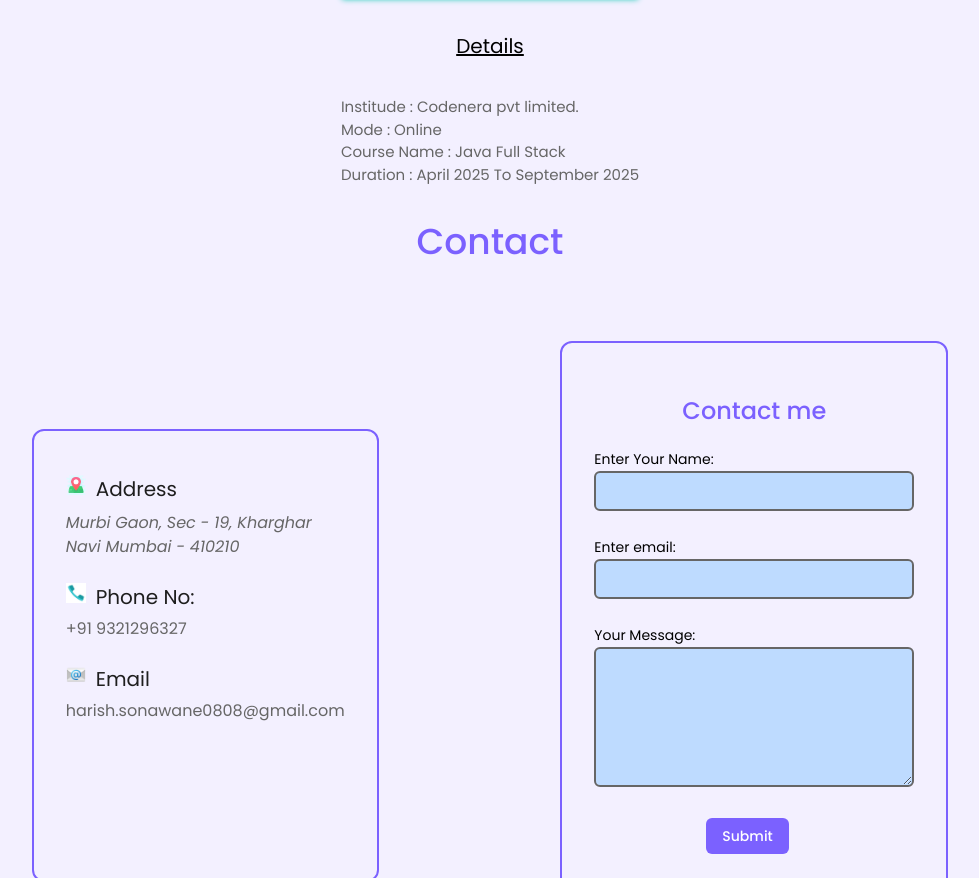
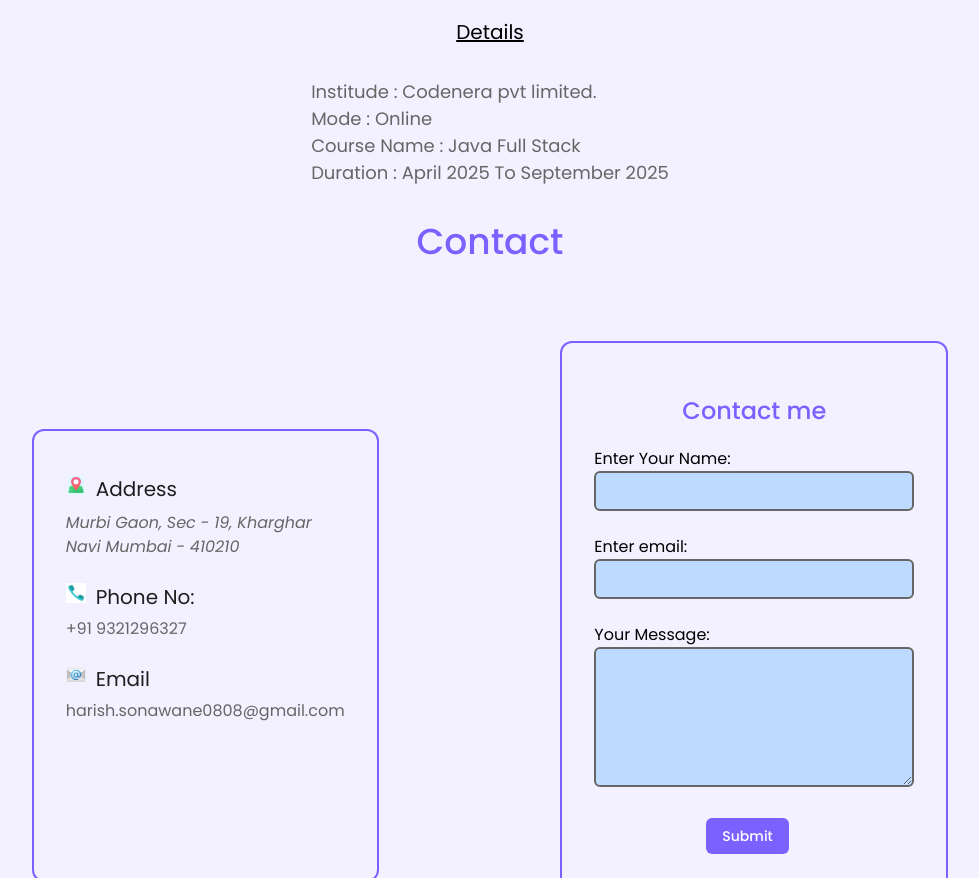
Before and after one commit to Harry080808/Harish-porfolio, a website: page index.html in a window 1280 px wide. Shown: the part 3784-4662 px from the top of the page, without its empty margins (150-1129 px from the left). Drawn offline with Linux system fonts and the light colour scheme; a web font is replaced by a local one.

Commit message:
text changes

```diff
--- a/index.html
+++ b/index.html
@@ -12,7 +12,7 @@
 <body class="bg-[var(--main-bg)] font-display">
   <head>
     <nav class="flex h-20 w-full justify-between items-center">
-      <div class="ml-9 text-2xl sm:text-3xl md:text-4xl text-[#7B61FF] font-medium">Portfolio</div>
+      <div id="Web_logo" class="ml-9 text-2xl sm:text-3xl md:text-4xl text-[#7B61FF] font-medium">Portfolio</div>
       <ul class="hidden md:flex mr-16 gap-11 text-[1.1rem] text-shadow-md cursor-pointer">
         <li id="Home"><a href="#home" class="hover:duration-200 hover:text-[var(--accent)]">Home</a></li>
         <li><a href="#about" class="hover:duration-200 hover:text-[var(--accent)]">About</a></li>
@@ -251,7 +251,7 @@
         Java Codenera <br> Course
       </div>
       <div class="text-[14px] md:text-xl underline py-4 md:py-0">Details</div>
-      <div class="text-[var(--subtext)] mb-6 font-normal text-[15px]" >
+      <div class="text-[var(--subtext)] mb-6 font-normal text-[15px] md:text-[18px]" >
         Institude : Codenera pvt limited. <br>
         Mode : Online <br>
         Course Name : Java Full Stack <br>
@@ -296,11 +296,11 @@
         <div class="md:mt-10 border-2 border-[var(--brand-color)] p-4 px-6 md:p-8 md:mb-20 rounded-xl">
           <div class="text-xl md:text-2xl text-[var(--brand-color)] font-medium py-3.5 text-center md:py-5">Contact me</div>
           <form onsubmit="sendToWhatsApp(event)">
-            <label for="Name" class="text-sm">Enter Your Name:</label><br>
+            <label for="Name" class="text-sm lg:text-[16px]">Enter Your Name:</label><br>
             <input type="text" name="Name" id="User_name" class="bg-blue-200 border-[2px] md:p-1.5 p-0.5 outline-0 md:w-[20rem] w-[15rem] rounded-md border-[var(--subtext)]"/><br><br>
-            <label for="Name" class="text-sm">Enter email:</label><br>
+            <label for="Name" class="text-sm lg:text-[16px]">Enter email:</label><br>
             <input type="email" name="Email" id="email" class="bg-blue-200 border-[2px] border-[var(--subtext)] p-0.5 md:p-1.5 w-[15rem] md:w-[20rem] rounded-md outline-0"><br><br>
-            <label for="Message" class="text-sm">Your Message:</label><br>
+            <label for="Message" class="text-sm lg:text-[16px]">Your Message:</label><br>
             <textarea name="message" id="msg" rows="5" cols="25" class="bg-blue-200 border-[2px] border-[var(--subtext)] rounded-md p-0.5 md:p-2 md:w-[20rem] w-[15rem] outline-0">
             </textarea><br><br>
             <input type="submit" value="Submit" class="ml-20 md:ml-28 text-white px-4 rounded-md bg-[var(--brand-color)] py-1 md:py-2 cursor-pointer hover:duration-300 hover:bg-[var(--button-hover)] font-normal md:font-medium text-sm">
--- a/script.js
+++ b/script.js
@@ -43,3 +43,7 @@ function removeMenu() {
   sidemenu.style.transform = "translateY(-100%)";
   sidemenu.style.height = "0";
 }
+
+gsap.to("Web_logo",{
+
+})
```
Also changed, not shown: dist/output.css.
